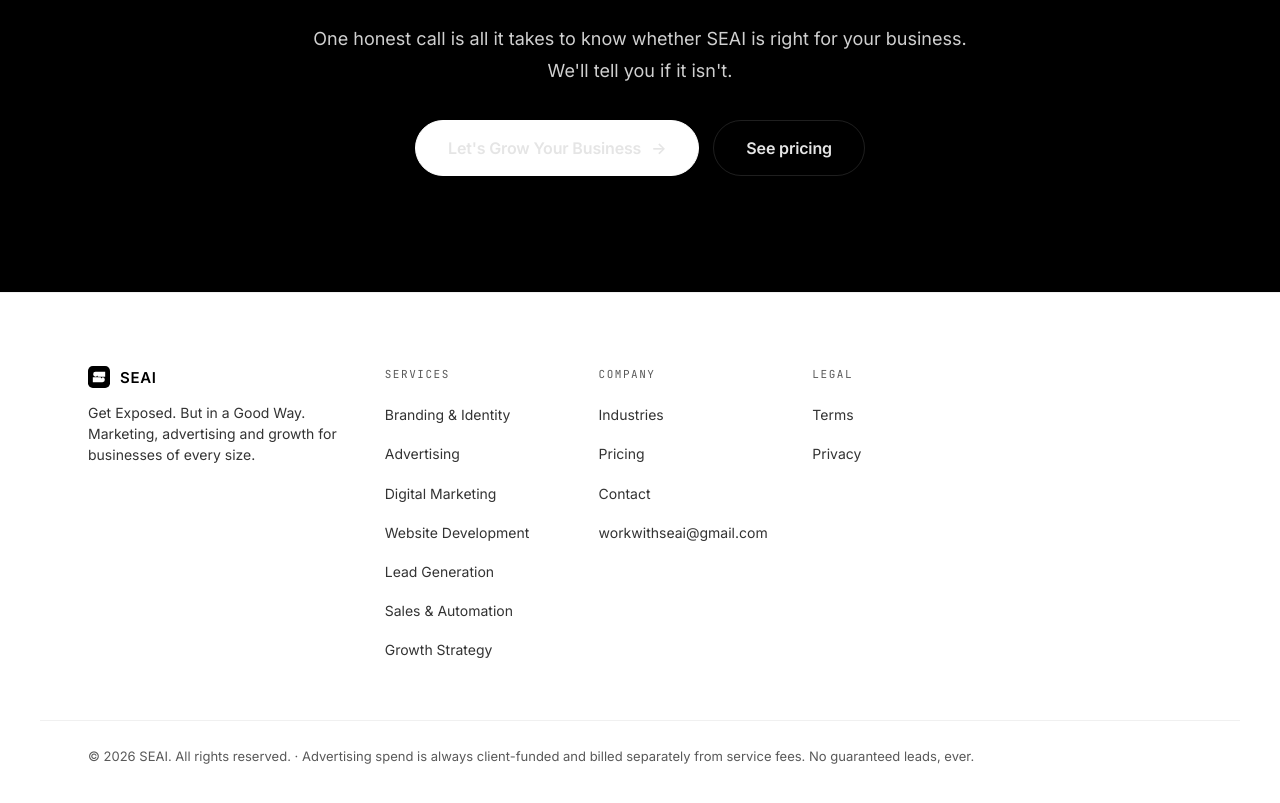
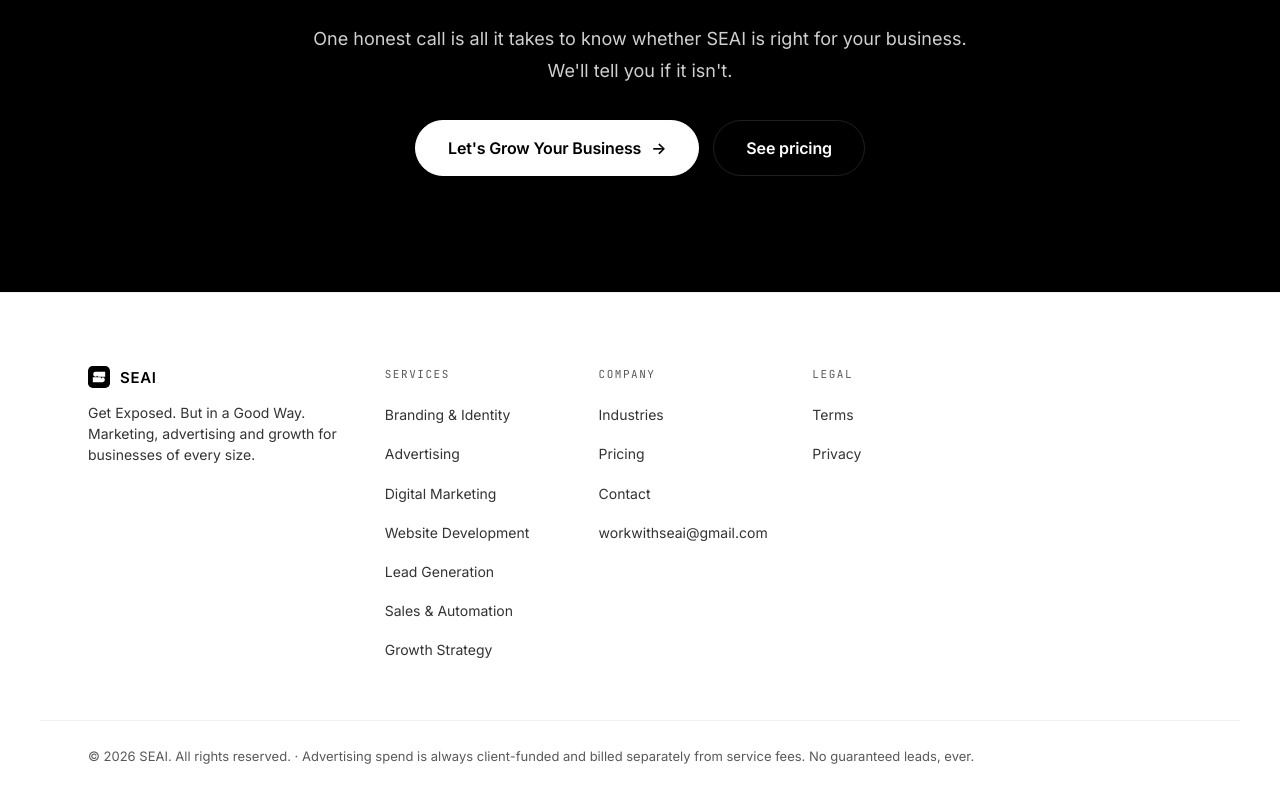
Before and after one commit to wavesexecution-crypto/seai, a React (Vite) app: page / in a window 1280 px wide. Shown: the part 7738-8541 px from the top of the page. Built offline with nearby package versions, Linux system fonts and the light colour scheme.

Commit message:
fix: global CTA contrast - white buttons black text, arrows inherit color

```diff
--- a/src/css/base.css
+++ b/src/css/base.css
@@ -204,6 +204,7 @@
   .btn-sm { height: 42px; padding: 0 18px; font-size: 14px; }
   .btn .arr {
     display: inline-block;
+    color: inherit;
     transition: transform var(--t-med) var(--ease);
   }
   .btn:hover .arr { transform: translateX(4px); }
@@ -211,19 +212,21 @@
   .btn:disabled { opacity: 1; color: #888888; cursor: not-allowed; }
 
   /* Primary - brand color */
-  .btn-primary {
+  .btn.btn-primary {
     background: var(--brand);
-    color: #fff;
+    color: #FFFFFF;
     border-color: var(--brand);
     box-shadow: var(--shadow-xs);
   }
-  .btn-primary:hover {
+  .btn.btn-primary:hover {
     background: var(--brand-accent);
+    color: #FFFFFF;
     border-color: var(--brand-accent);
     box-shadow: var(--shadow-md);
   }
-  .btn-primary:active { background: var(--brand-accent-hover); }
-  .btn-primary:focus-visible { box-shadow: 0 0 0 3px rgba(13, 27, 42, 0.3); }
+  .btn.btn-primary:active { background: var(--brand-accent-hover); color: #FFFFFF; }
+  .btn.btn-primary:focus-visible { box-shadow: 0 0 0 3px rgba(13, 27, 42, 0.3); }
+  .btn.btn-primary:disabled { background: var(--brand); color: #FFFFFF; opacity: 0.6; cursor: not-allowed; }
 
   /* Secondary - outline */
   .btn-secondary {
@@ -253,43 +256,50 @@
   .btn-ghost:focus-visible { box-shadow: 0 0 0 3px rgba(15, 23, 42, 0.3); }
 
   /* Dark surface variants */
-  .btn-dark {
+  .btn.btn-dark {
     background: var(--ink);
-    color: #fff;
+    color: #FFFFFF;
     border-color: var(--ink);
     box-shadow: var(--shadow-xs);
   }
-  .btn-dark:hover {
+  .btn.btn-dark:hover {
     background: #000;
+    color: #FFFFFF;
     border-color: #000;
     box-shadow: var(--shadow-md);
   }
 
-  .btn-invert {
-    background: #fff;
-    color: var(--brand);
-    border-color: #fff;
+  .btn.btn-invert {
+    background: #FFFFFF;
+    color: #000000;
+    border-color: #FFFFFF;
     box-shadow: var(--shadow-xs);
   }
-  .btn-invert:hover {
+  .btn.btn-invert:hover {
     background: #f4f4f5;
+    color: #000000;
     box-shadow: var(--shadow-lg);
   }
+  .btn.btn-invert:active { background: #ececec; color: #000000; }
+  .btn.btn-invert:focus-visible { box-shadow: 0 0 0 3px rgba(0, 0, 0, 0.3); }
+  .btn.btn-invert:disabled { background: #FFFFFF; color: #888888; opacity: 0.6; cursor: not-allowed; }
 
-  .btn-ghost-dark {
+  .btn.btn-ghost-dark {
     background: transparent;
-    color: #fff;
+    color: #FFFFFF;
     border-color: rgba(255, 255, 255, 0.12);
   }
-  .btn-ghost-dark:hover {
+  .btn.btn-ghost-dark:hover {
     background: rgba(255,255,255,0.06);
-    border-color: #fff;
+    color: #FFFFFF;
+    border-color: #FFFFFF;
   }
 
   .btn-lg { height: 56px; padding: 0 32px; font-size: 16px; }
   .btn-sm { height: 42px; padding: 0 18px; font-size: 14px; }
   .btn .arr {
     display: inline-block;
+    color: inherit;
     transition: transform var(--t-med) var(--ease);
   }
   .btn:hover .arr { transform: translateX(4px); }
--- a/src/css/growth.css
+++ b/src/css/growth.css
@@ -54,8 +54,8 @@
 .g-sec--dark { background: #000000; color: var(--tx2); }
 .g-sec--dark .sec-title { color: #F5F5F5; }
 .g-sec--dark .sec-lede { color: var(--tx2); }
-.g-sec--dark a { color: #E5E5E5; }
-.g-sec--dark a:hover { color: #FFFFFF; }
+.g-sec--dark a:not(.btn) { color: #E5E5E5; }
+.g-sec--dark a:not(.btn):hover { color: #FFFFFF; }
 .g-sec--dark .g-tag { background: rgba(255,255,255,.08); color: #F5F5F5; }
 .g-grid { display: grid; gap: 20px; grid-template-columns: repeat(auto-fit, minmax(260px, 1fr)); }
 .g-card { background: #fff; border: 1px solid rgba(0,0,0,.12); border-radius: 16px; padding: 28px; box-shadow: var(--shadow-s); }
```
